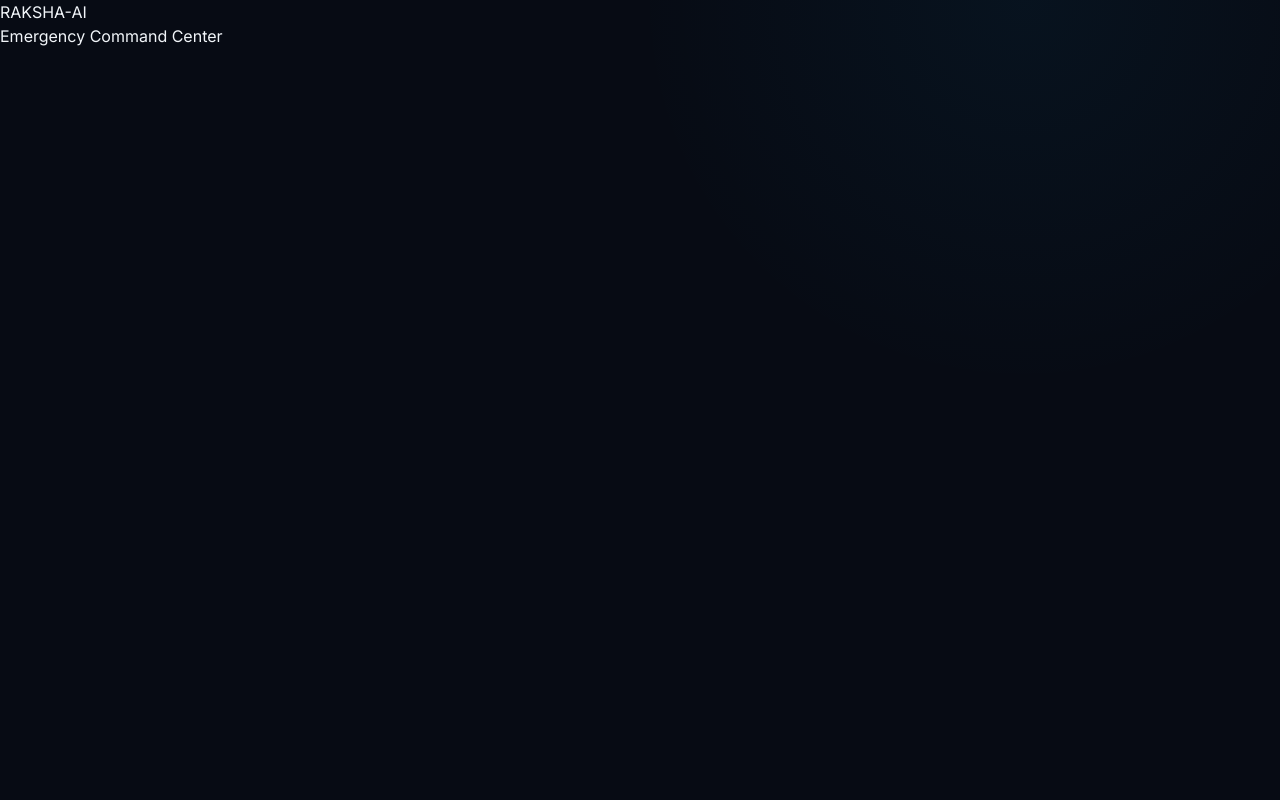
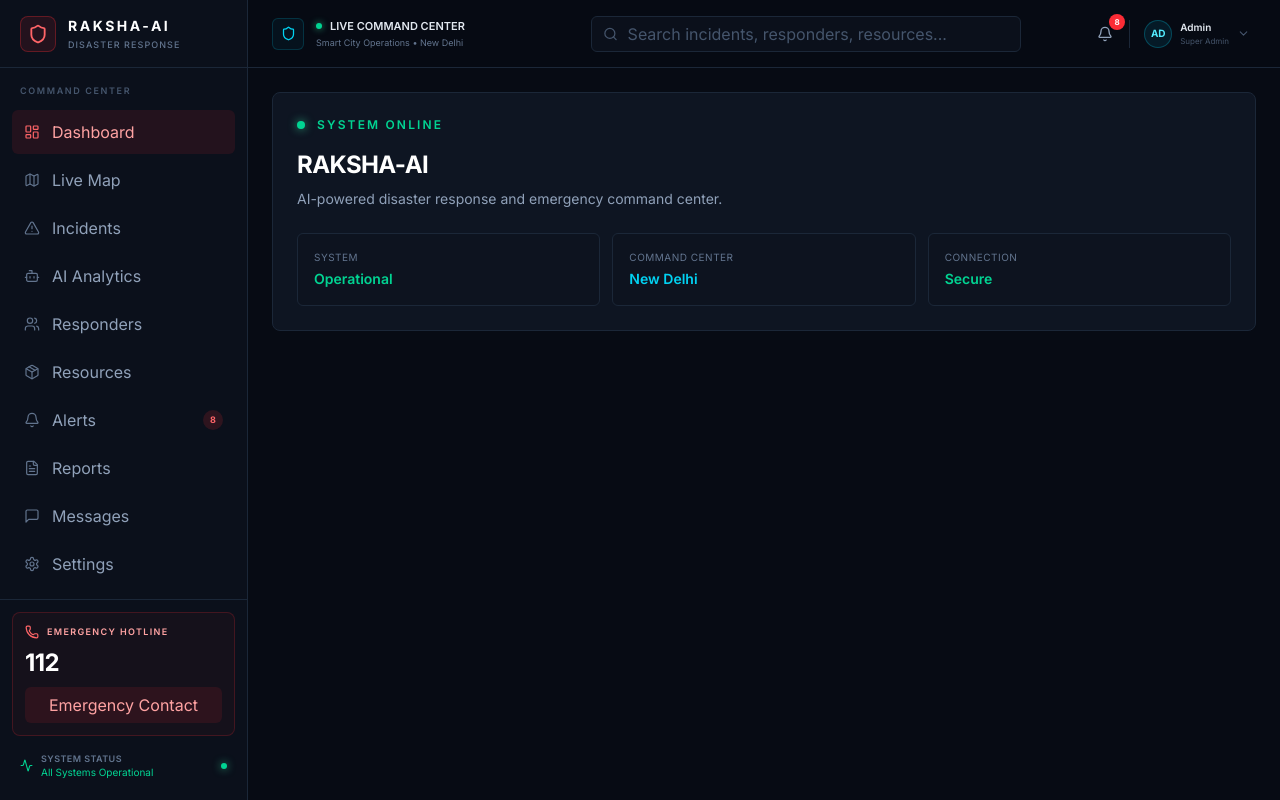
Before and after one commit to mussayib87/raksha-aii, a React (Vite) app: page / in a window 1280 px wide. Built offline with nearby package versions, Linux system fonts and the light colour scheme.

Commit message:
Refactor App component layout and add sidebar

```diff
--- a/src/App.tsx
+++ b/src/App.tsx
@@ -1,8 +1,71 @@
+import { useState } from "react";
+import Header from "./components/layout/Header";
+import Sidebar from "./components/layout/Sidebar";
+
 function App() {
+  const [mobileSidebarOpen, setMobileSidebarOpen] = useState(false);
+
   return (
-    <div>
-      <h1>RAKSHA-AI</h1>
-      <p>Emergency Command Center</p>
+    <div className="min-h-screen bg-[var(--bg-primary)] text-[var(--text-primary)]">
+      <Sidebar
+        mobileOpen={mobileSidebarOpen}
+        onClose={() => setMobileSidebarOpen(false)}
+      />
+
+      <Header
+        onMenuClick={() => setMobileSidebarOpen(true)}
+      />
+
+      <main className="min-h-screen pt-[68px] lg:pl-[248px]">
+        <div className="p-4 lg:p-6">
+          <div className="rounded-lg border border-[var(--border)] bg-[var(--bg-panel)] p-6">
+            <div className="flex items-center gap-3">
+              <span className="h-2 w-2 rounded-full bg-emerald-400 shadow-[0_0_10px_rgba(52,211,153,0.8)]" />
+
+              <span className="text-xs font-semibold uppercase tracking-[0.18em] text-emerald-400">
+                System Online
+              </span>
+            </div>
+
+            <h1 className="mt-4 text-2xl font-bold tracking-tight text-white">
+              RAKSHA-AI
+            </h1>
+
+            <p className="mt-2 max-w-xl text-sm text-slate-400">
+              AI-powered disaster response and emergency command center.
+            </p>
+
+            <div className="mt-6 grid gap-3 sm:grid-cols-3">
+              <div className="rounded-md border border-[var(--border)] bg-black/10 p-4">
+                <div className="text-[10px] uppercase tracking-wider text-slate-500">
+                  System
+                </div>
+                <div className="mt-1 text-sm font-semibold text-emerald-400">
+                  Operational
+                </div>
+              </div>
+
+              <div className="rounded-md border border-[var(--border)] bg-black/10 p-4">
+                <div className="text-[10px] uppercase tracking-wider text-slate-500">
+                  Command Center
+                </div>
+                <div className="mt-1 text-sm font-semibold text-cyan-400">
+                  New Delhi
+                </div>
+              </div>
+
+              <div className="rounded-md border border-[var(--border)] bg-black/10 p-4">
+                <div className="text-[10px] uppercase tracking-wider text-slate-500">
+                  Connection
+                </div>
+                <div className="mt-1 text-sm font-semibold text-emerald-400">
+                  Secure
+                </div>
+              </div>
+            </div>
+          </div>
+        </div>
+      </main>
     </div>
   );
 }
```
